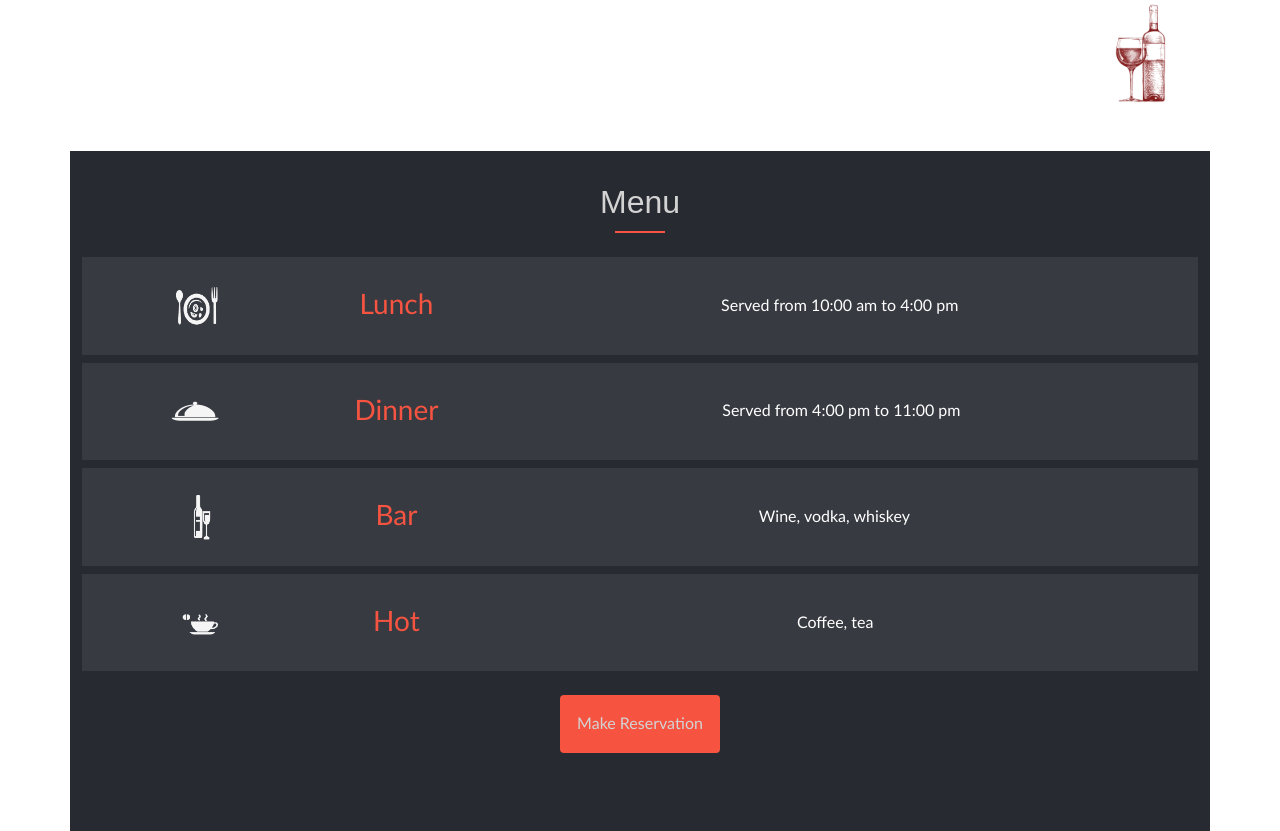
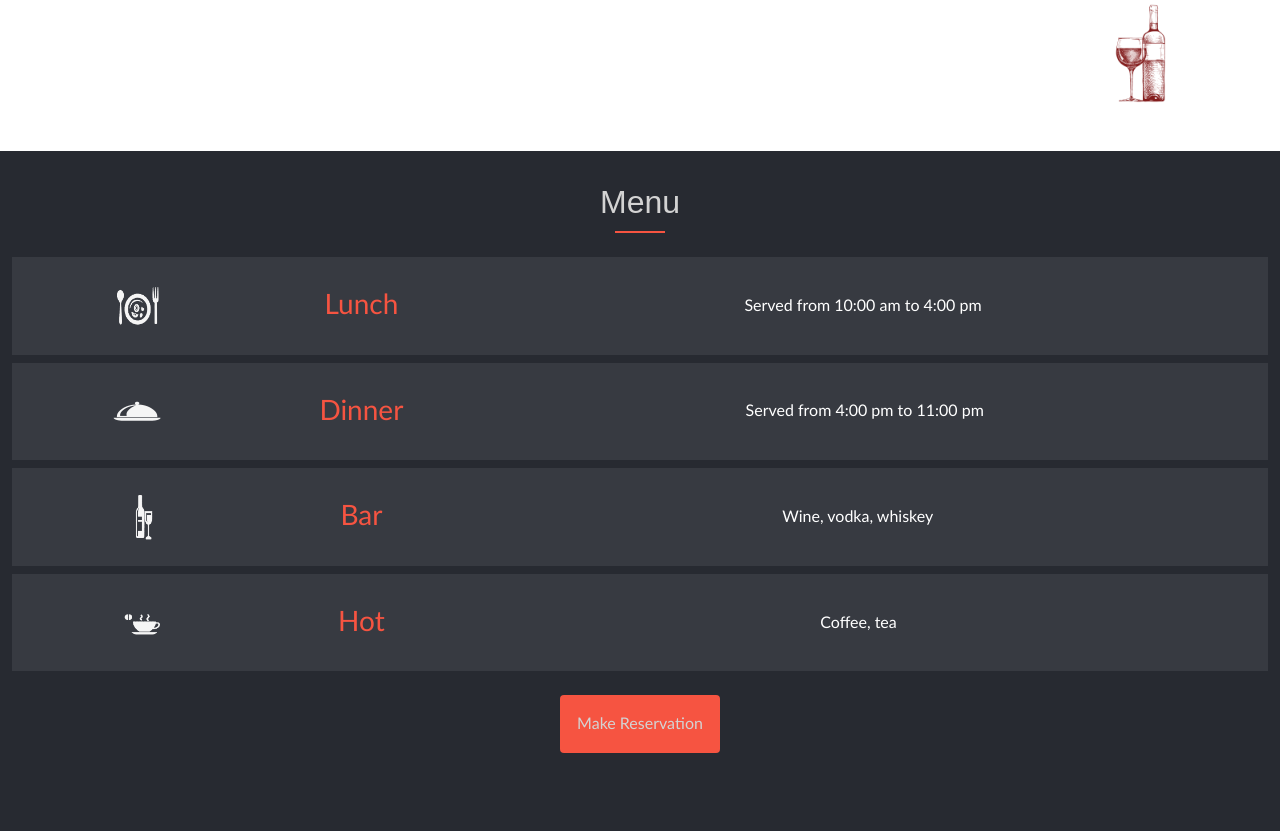
Before and after one commit to damdafayton/restaurant, a website: page index.html in a window 1280 px wide. Shown: the part 649-1480 px from the top of the page. Drawn offline with Linux system fonts and the light colour scheme; files whose address does not match are found by name; a web font is replaced by a local one.

```diff
--- a/index.html
+++ b/index.html
@@ -20,7 +20,7 @@
         <img src="./images/wine-glass-red-wine-wine-cocktail-champagne-drink-wine-d3d72936183c1a59da94eb28e13d3e17.png"
             alt="background image 2">
     </section>
-    <section id="menu" class="container gap-2">
+    <section id="menu" class="container-fluid gap-2">
         <div class="h2-wrapper">
             <h2>Menu
             </h2>
```
Also changed, not shown: .github/workflows/linters.yml (added).
